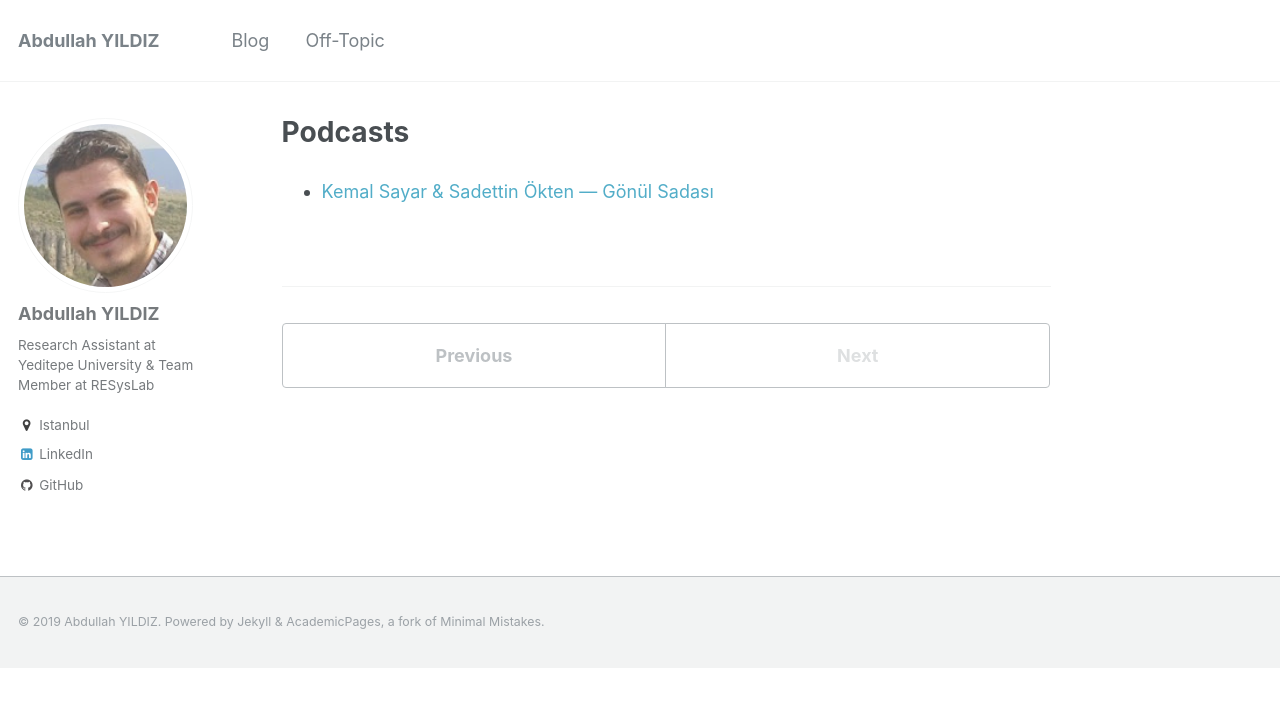
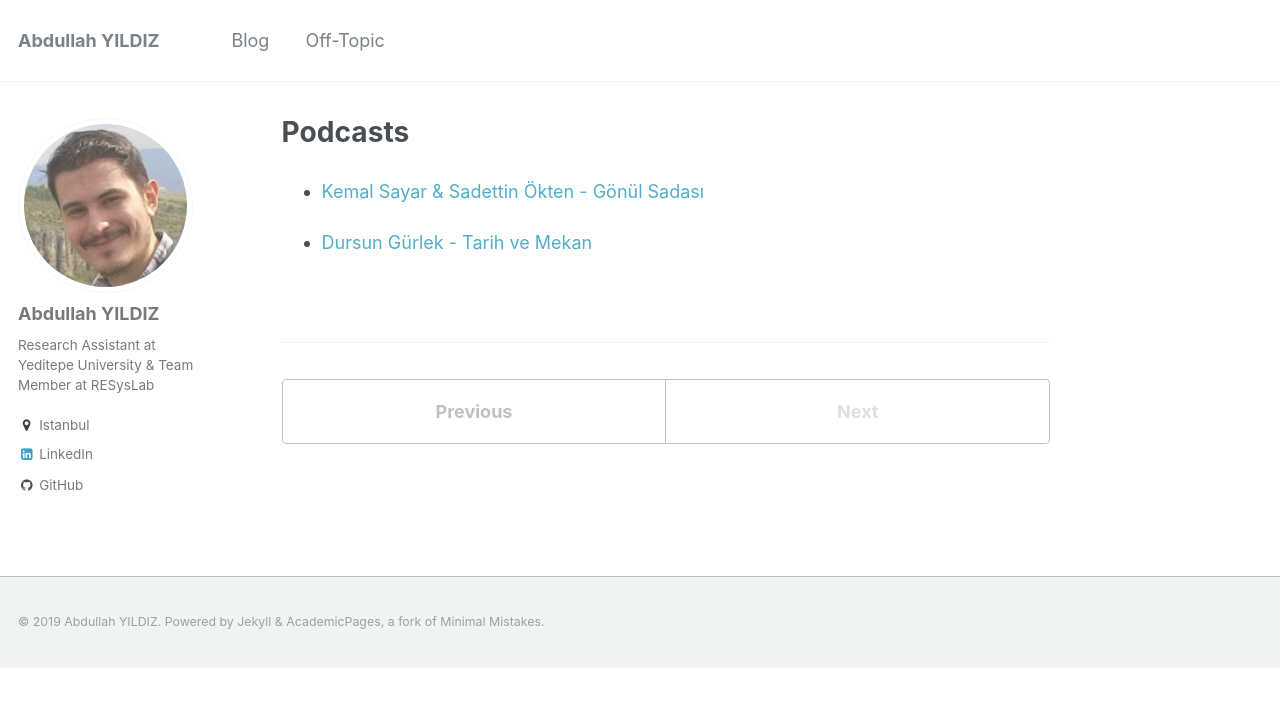
Before and after one commit to abdullahyildiz/abdullahyildiz.github.io, a Jekyll site: the page built from _offtopic/podcasts.md, in a window 1280 px wide. Shown: the top 707 px of the page. Built offline with Jekyll 4.4.1, drawn with Linux system fonts in a browser that asks for light colours.

Commit message:
Update podcasts.md

```diff
--- a/_offtopic/podcasts.md
+++ b/_offtopic/podcasts.md
@@ -8,4 +8,6 @@ date: 2019-05-13
 location: "Istanbul, Turkiye"
 ---
 
-* [Kemal Sayar & Sadettin Ökten — Gönül Sadası](https://apple.co/2FLkB7g)
+* [Kemal Sayar & Sadettin Ökten - Gönül Sadası](https://podcasts.apple.com/tr/podcast/kemal-sayar-sadettin-%C3%B6kten-g%C3%B6n%C3%BCl-sadas%C4%B1/id1420197198)
+
+* [Dursun Gürlek - Tarih ve Mekan](https://podcasts.apple.com/tr/podcast/dursun-g%C3%BCrlek-tarih-ve-mekan/id1469444898)
```
